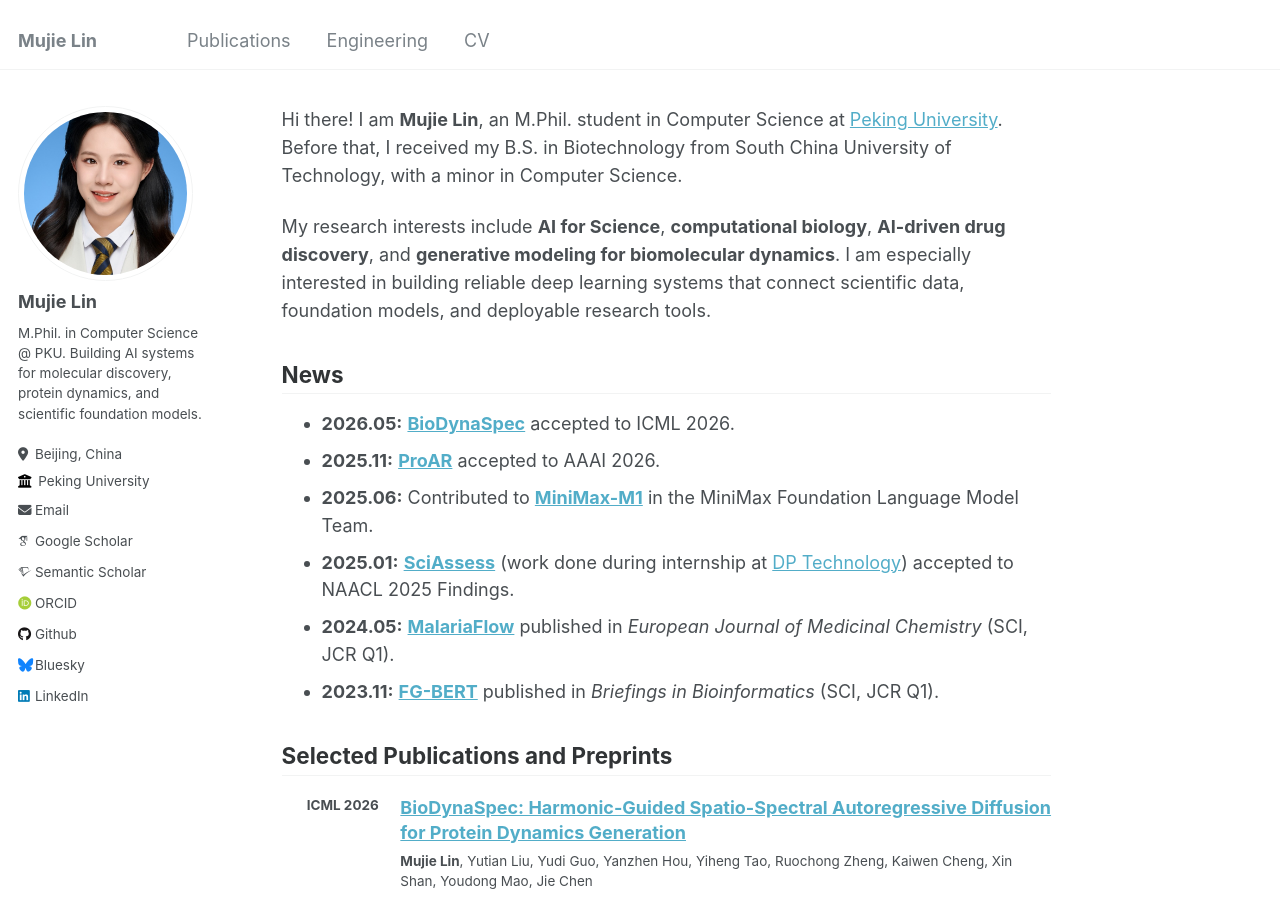
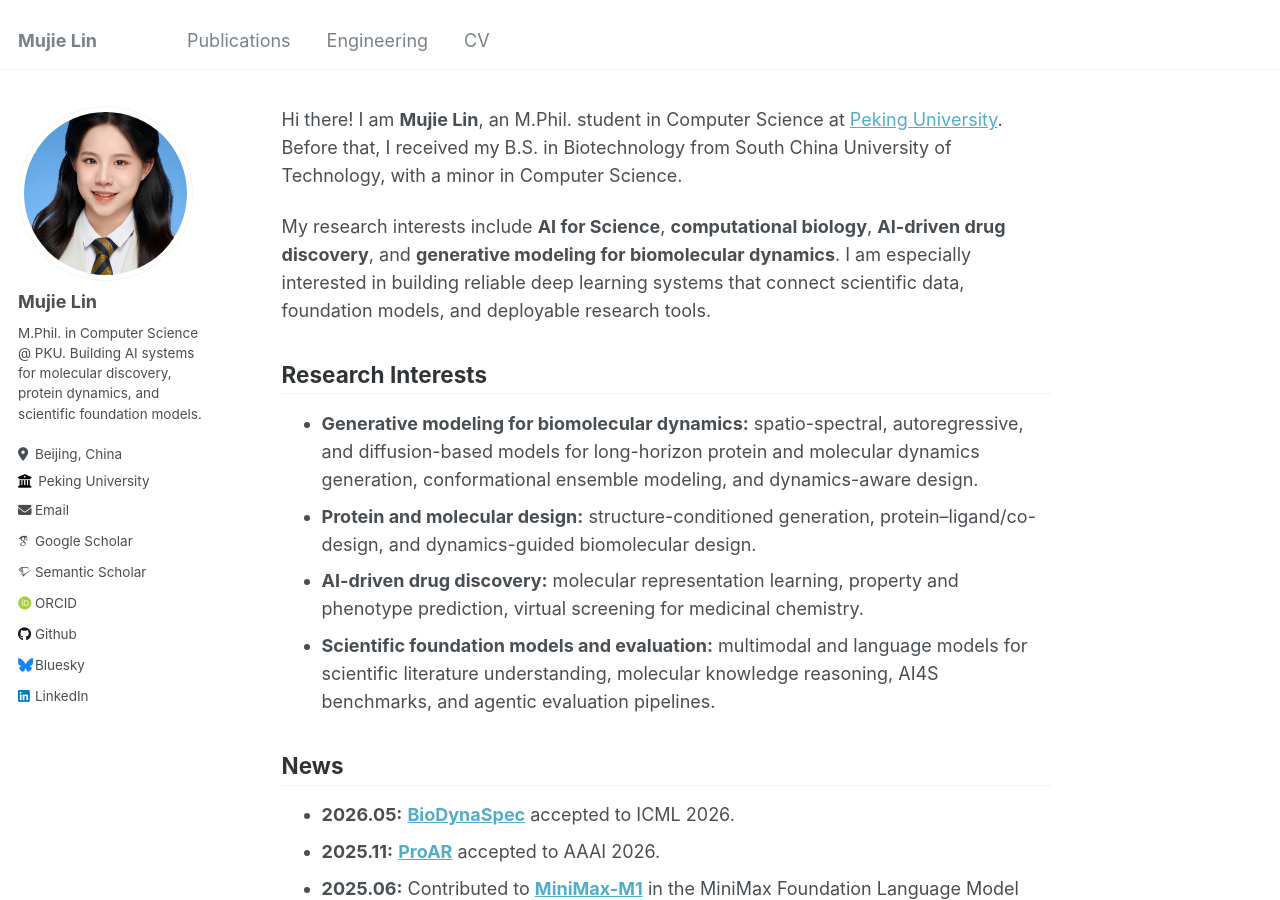
Before and after one commit to Linmj-Judy/Linmj-Judy.github.io, a Jekyll site: the page built from _pages/about.md, in a window 1280 px wide and 900 px high. Built offline with Jekyll 4.4.1, drawn with Linux system fonts in a browser that asks for light colours; some web fonts are replaced.

Commit message:
update 0607

```diff
--- a/_pages/about.md
+++ b/_pages/about.md
@@ -12,6 +12,20 @@ redirect_from:
 Hi there! I am **Mujie Lin**, an M.Phil. student in Computer Science at [Peking University](https://www.pku.edu.cn/). Before that, I received my B.S. in Biotechnology from South China University of Technology, with a minor in Computer Science.
 
 My research interests include **AI for Science**, **computational biology**, **AI-driven drug discovery**, and **generative modeling for biomolecular dynamics**. I am especially interested in building reliable deep learning systems that connect scientific data, foundation models, and deployable research tools.
+
+<!-- ## Research Interest
+
+* **Generative modeling for biomolecular dynamics:** spatio-spectral, autoregressive, and diffusion-based models for long-horizon protein and molecular dynamics generation.
+* **AI-driven drug discovery:** molecular representation learning, property and phenotype prediction, virtual screening, and benchmark/platform development for medicinal chemistry.
+* **Scientific foundation models:** multimodal and language models for scientific literature understanding, molecular knowledge reasoning, and AI4S evaluation.
+* **Efficient scientific ML systems:** scalable training, inference acceleration, automated evaluation, and reproducible pipelines for research deployment.
+ -->
+## Research Interests
+
+* **Generative modeling for biomolecular dynamics:** spatio-spectral, autoregressive, and diffusion-based models for long-horizon protein and molecular dynamics generation, conformational ensemble modeling, and dynamics-aware design.
+* **Protein and molecular design:** structure-conditioned generation, protein–ligand/co-design, and dynamics-guided biomolecular design.
+* **AI-driven drug discovery:** molecular representation learning, property and phenotype prediction, virtual screening for medicinal chemistry.
+* **Scientific foundation models and evaluation:** multimodal and language models for scientific literature understanding, molecular knowledge reasoning, AI4S benchmarks, and agentic evaluation pipelines.
 
 ## News
 
```
